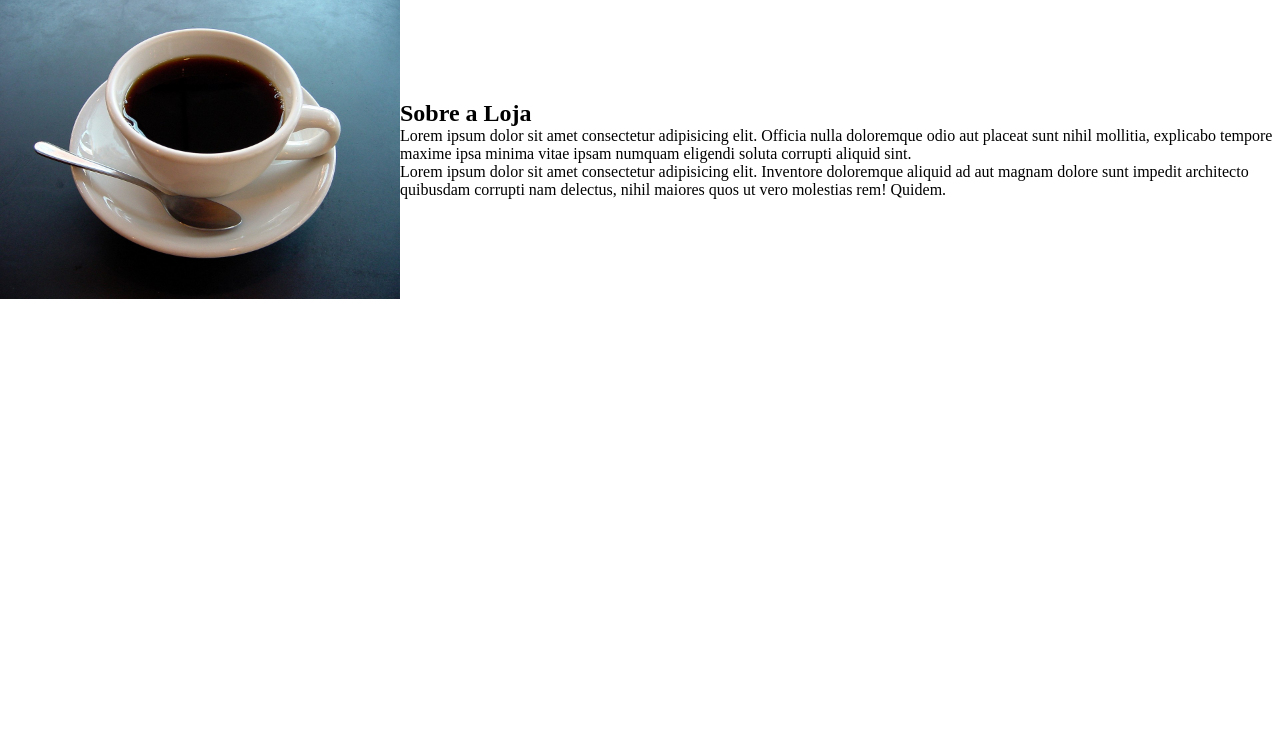
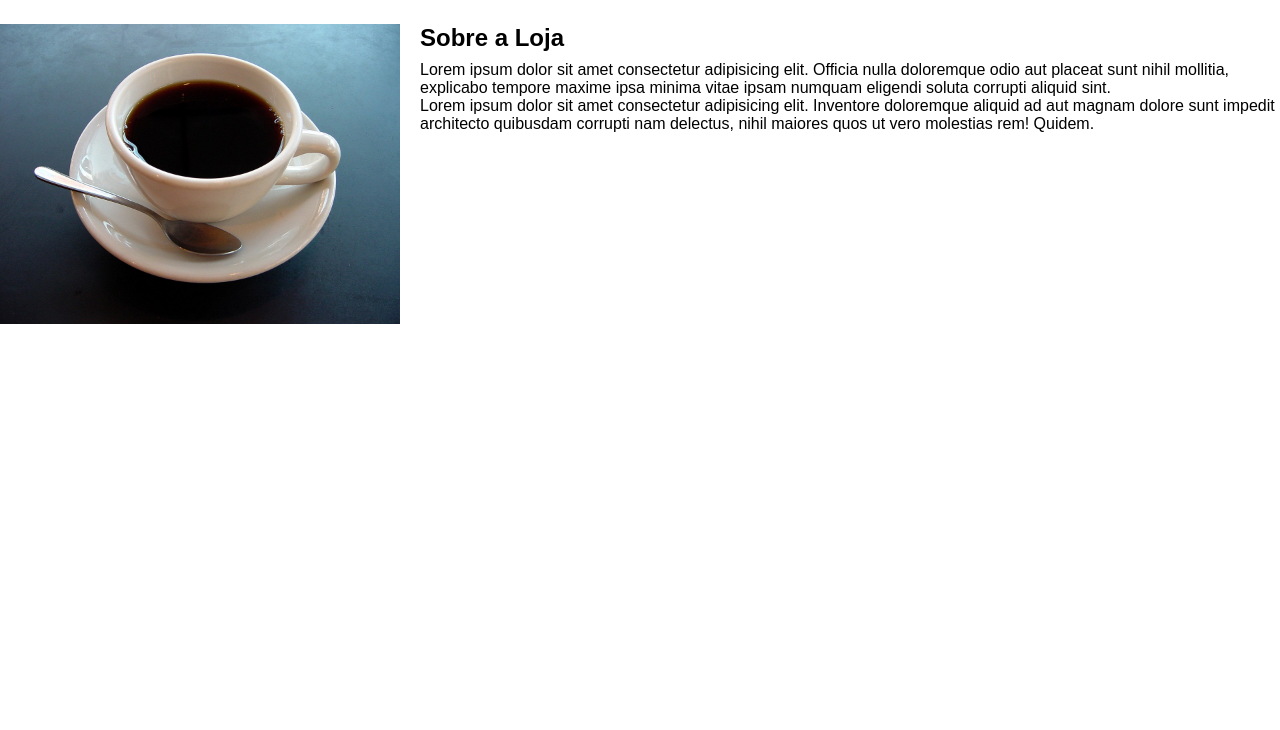
Before and after one commit to Mateus-Rabelo/curso_ebac_frontend, a plain HTML site: page index.html in a window 1280 px wide. Shown: the part 70-800 px from the top of the page. Drawn offline with Linux system fonts and the light colour scheme.

Commit message:
Adiçãod de fontes

```diff
--- a/main.css
+++ b/main.css
@@ -8,6 +8,11 @@ header{
     padding: 16px 0;
     background-color: rgb(58, 6, 58);
     color: aliceblue;
+    font-family: "Permanent Marker", cursive;
+}
+
+body{
+    font-family: "Paytone One", sans-serif;
 }
 
 header nav li{
@@ -36,3 +41,18 @@ section .cabeçalho{
 section .cabeçalho img{
     height: 300px;
 }
+
+section .cabeçalho{
+    align-items: flex-start;
+}
+
+section{
+    padding:  24px 0;
+}
+
+section h2{
+    margin-bottom: 9px;
+}
+section img{
+    margin-right: 20px;
+}
```
Also changed, not shown: changelog.md.
